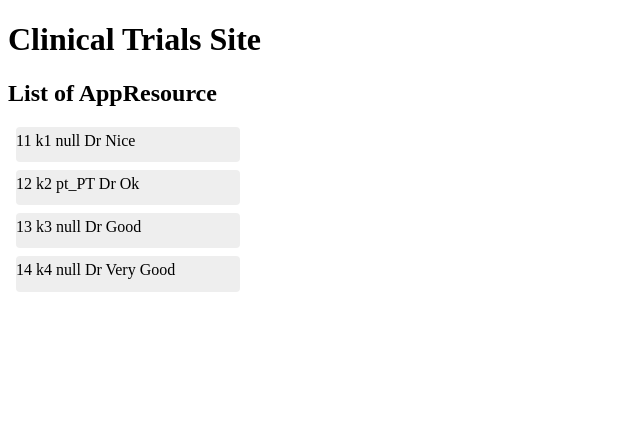
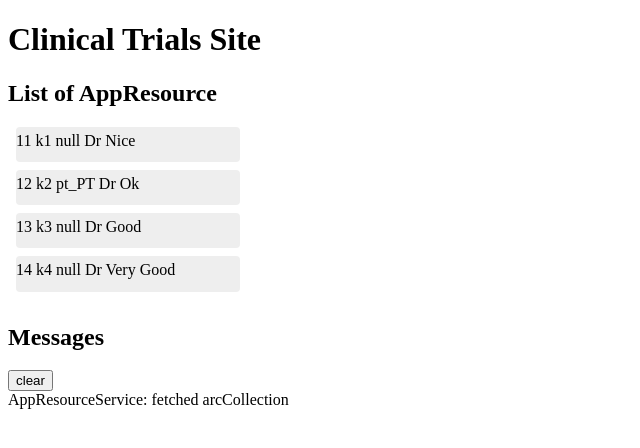
Before and after one commit to PharmaLedger-IMI/ctr-backoffice-frontend, an Angular app: page / in a window 1280 px wide. Shown: the top 448 px of the page, without its empty margins (0-640 px from the left). Built offline with nearby package versions, Linux system fonts and the light colour scheme.

Commit message:
message.service added

```diff
--- a/src/app/app.component.html
+++ b/src/app/app.component.html
@@ -1,2 +1,3 @@
 <h1>{{title}}</h1>
 <app-appresource></app-appresource>
+<app-messages></app-messages>
--- a/src/app/app.module.ts
+++ b/src/app/app.module.ts
@@ -6,12 +6,14 @@
 import { AppComponent } from './app.component';
 import { AppResourceComponent } from './appresource/appresource.component';
 import { AppResourceDetailComponent } from './appresource-detail/appresource-detail.component';
+import { MessagesComponent } from './messages/messages.component';
 
 @NgModule({
   declarations: [
     AppComponent,
     AppResourceComponent,
-    AppResourceDetailComponent
+    AppResourceDetailComponent,
+    MessagesComponent
   ],
   imports: [
     BrowserModule,
--- a/src/app/appresource.service.ts
+++ b/src/app/appresource.service.ts
@@ -1,6 +1,7 @@
 import { Injectable } from '@angular/core';
 import { Observable, of } from 'rxjs';
 
+import { MessageService } from './message.service';
 import { AppResource } from './appresource';
 import { APPRESOURCES } from './mock-appresource';
 
@@ -9,9 +10,11 @@
 })
 export class AppResourceService {
 
-  constructor() { }
+  constructor(private messageService: MessageService) { }
 
   getAppResources(): Observable<AppResource[]> {
+      // TODO: send the message _after_ fetching the heroes
+      this.messageService.add('AppResourceService: fetched arcCollection');
       return of(APPRESOURCES);
   }
 }
--- a/src/app/appresource/appresource.component.ts
+++ b/src/app/appresource/appresource.component.ts
@@ -1,7 +1,8 @@
 import { Component, OnInit } from '@angular/core';
+
 import { AppResource } from '../appresource';
 import { AppResourceService } from '../appresource.service';
-import { APPRESOURCES } from '../mock-appresource';
+import { MessageService } from '../message.service';
 
 @Component({
   selector: 'app-appresource',
@@ -18,7 +19,7 @@
       help: 'help'
   }; */ // not used anymore
 
-  arcCollection = APPRESOURCES; /* collection of all AppResources */
+  arcCollection: AppResource[] = []; /* collection of all AppResources */
 
   arcSelected?: AppResource; // needed ? to indicate optional !???
 
--- /dev/null
+++ b/src/app/message.service.ts
@@ -0,0 +1,16 @@
+import { Injectable } from '@angular/core';
+
+@Injectable({
+  providedIn: 'root',
+})
+export class MessageService {
+  messages: string[] = [];
+
+  add(message: string) {
+    this.messages.push(message);
+  }
+
+  clear() {
+    this.messages = [];
+  }
+}
--- /dev/null
+++ b/src/app/messages/messages.component.html
@@ -0,0 +1,8 @@
+<div *ngIf="messageService.messages.length">
+
+  <h2>Messages</h2>
+  <button class="clear"
+          (click)="messageService.clear()">clear</button>
+  <div *ngFor='let message of messageService.messages'> {{message}} </div>
+
+</div>
--- /dev/null
+++ b/src/app/messages/messages.component.ts
@@ -0,0 +1,17 @@
+import { Component, OnInit } from '@angular/core';
+
+import { MessageService } from '../message.service';
+
+@Component({
+  selector: 'app-messages',
+  templateUrl: './messages.component.html',
+  styleUrls: ['./messages.component.css']
+})
+export class MessagesComponent implements OnInit {
+
+  constructor(public messageService: MessageService) {}
+
+  ngOnInit(): void {
+  }
+
+}
```
Also changed, not shown: src/app/messages/messages.component.css (added), 2 other files (tests, documents, lock files or other folders).
